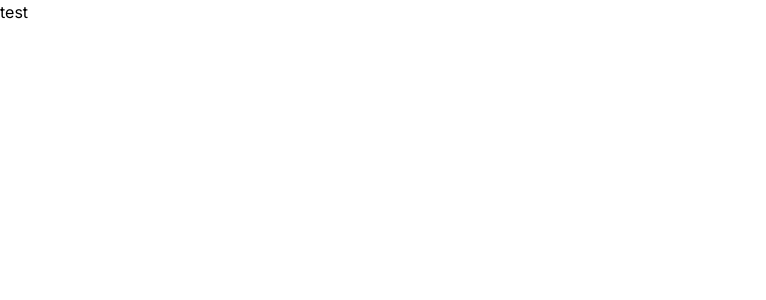
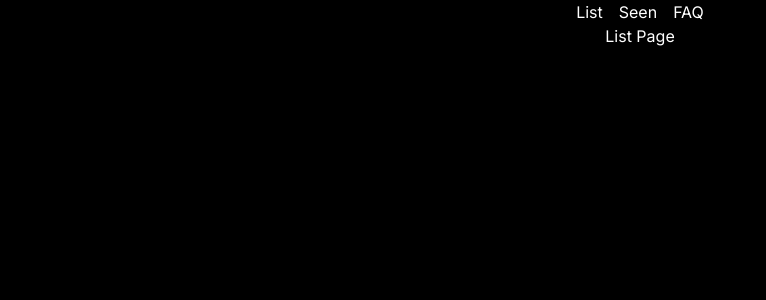
Before and after one commit to KJ-Script/the_list, a Next.js app: page / in a window 1280 px wide. Shown: the top 300 px of the page, without its empty margins (0-766 px from the left). Built offline with nearby package versions, Linux system fonts and the light colour scheme.

Commit message:
set up navigation

```diff
--- /dev/null
+++ b/app/components/NavBar.tsx
@@ -0,0 +1,16 @@
+import Link from 'next/link'
+import React from 'react'
+
+type Props = {}
+
+const NavBar = (props: Props) => {
+  return (
+    <nav className='text-center space-x-4'>
+        <Link href='/'>List</Link>
+        <Link href='/seen'>Seen</Link>
+        <Link href='/faq'>FAQ</Link>
+    </nav>
+  )
+}
+
+export default NavBar
--- /dev/null
+++ b/app/faq/page.tsx
@@ -0,0 +1,13 @@
+import React from 'react'
+
+type Props = {}
+
+const page = (props: Props) => {
+  return (
+    <div className="w-full text-center">
+    fas Page
+  </div>
+  )
+}
+
+export default page
--- a/app/layout.tsx
+++ b/app/layout.tsx
@@ -1,6 +1,7 @@
 import './globals.css'
 import type { Metadata } from 'next'
 import { Inter } from 'next/font/google'
+import NavBar from './components/NavBar'
 
 const inter = Inter({ subsets: ['latin'] })
 
@@ -16,7 +17,9 @@ export default function RootLayout({
 }) {
   return (
     <html lang="en">
-      <body className={inter.className}>{children}</body>
+      <body className={`${inter.className} bg-black text-white`}>
+        <NavBar />
+        {children}</body>
     </html>
   )
 }
--- a/app/page.tsx
+++ b/app/page.tsx
@@ -1,7 +1,9 @@
-import Image from 'next/image'
+
 
 export default function Home() {
   return (
-    <>test</>
+    <div className="w-full text-center">
+      List Page
+    </div>
   )
 }
--- /dev/null
+++ b/app/seen/page.tsx
@@ -0,0 +1,13 @@
+import React from 'react'
+
+type Props = {}
+
+const page = (props: Props) => {
+  return (
+    <div className="w-full text-center">
+    seen Page
+  </div>
+  )
+}
+
+export default page
```
Also changed, not shown: package.json (+6 -5 lines), 2 other files (tests, documents, lock files or other folders).
